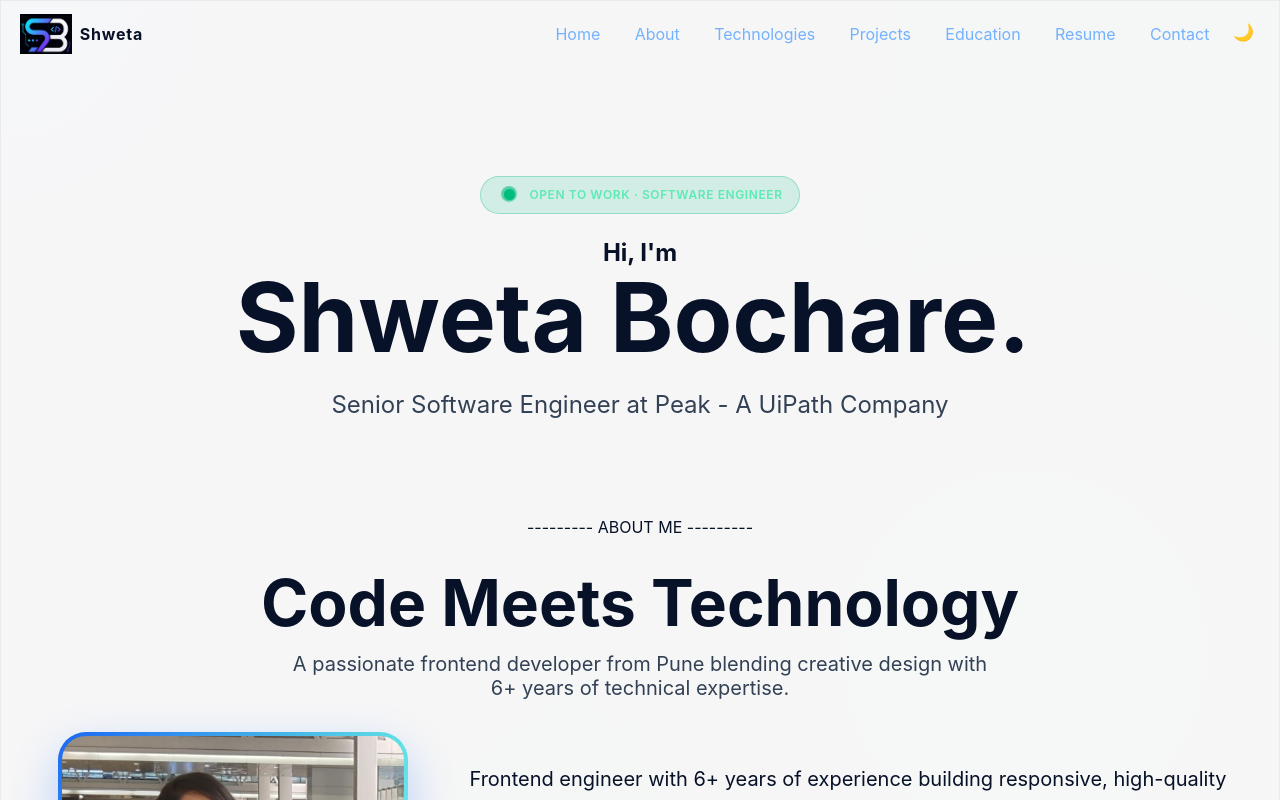
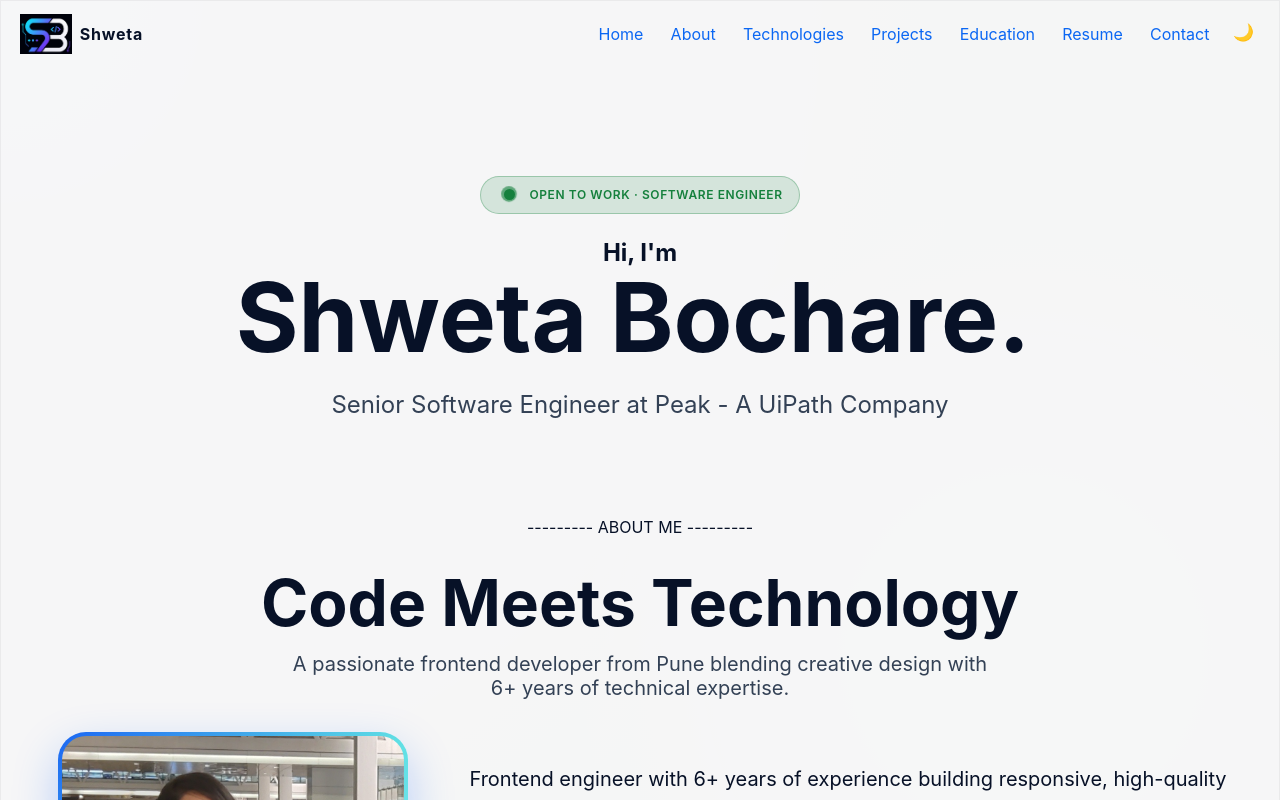
Before and after one commit to sb1197/my-portfolio, a React (Vite) app: page / in a window 1280 px wide. Shown: the top 800 px of the page. Built offline with nearby package versions, Linux system fonts and the light colour scheme.

Commit message:
style: update color scheme across components for consistency

```diff
--- a/src/components/NavHeader.jsx
+++ b/src/components/NavHeader.jsx
@@ -78,9 +78,9 @@ export default function NavHeader() {
             {NAV_LINKS.map(([label, href, icon]) => {
               const content = (
                 <>
-                  <span className="nav-icon" aria-hidden>
+                  {/* <span className="nav-icon" aria-hidden>
                     {icon}
-                  </span>
+                  </span> */}
                   <span className="nav-label">{label}</span>
                 </>
               );
--- a/src/styles/App.css
+++ b/src/styles/App.css
@@ -29,7 +29,7 @@ body {
 }
 
 a {
-  color: #74b1ff;
+  color: #0b67f3;
   text-decoration: none;
 }
 
--- a/src/styles/ContactForm.css
+++ b/src/styles/ContactForm.css
@@ -13,7 +13,7 @@
 
 .contact-eyebrow {
   margin: 0 0 0.9rem;
-  color: #5ee9b5;
+  color: #0b67f3;
   font-size: 0.8rem;
   font-weight: 700;
   letter-spacing: 0.08em;
@@ -64,7 +64,7 @@
 
 .contact-form input:focus,
 .contact-form textarea:focus {
-  border-color: #5ee9b5;
+  border-color: #0b67f3;
   outline: 2px solid rgba(94, 233, 181, 0.25);
   outline-offset: 1px;
 }
@@ -77,7 +77,7 @@
   border: 0;
   border-radius: 6px;
   padding: 0.85rem 1.15rem;
-  background: #5ee9b5;
+  background: #0b67f3;
   color: #08131c;
   font: inherit;
   font-weight: 700;
@@ -88,7 +88,7 @@
 }
 
 .contact-send-button:hover {
-  background: #83f2ca;
+  background: cornflowerblue;
   transform: translateY(-2px);
 }
 
--- a/src/styles/NavHeader.css
+++ b/src/styles/NavHeader.css
@@ -62,7 +62,7 @@
 }
 
 .nav-links li a {
-  color: var(--link-color, #74b1ff);
+  color: var(--link-color, #0b67f3);
   text-decoration: none;
   padding: 0.35rem 0.6rem;
   border-radius: 8px;
--- a/src/styles/ProfileHeader.css
+++ b/src/styles/ProfileHeader.css
@@ -92,6 +92,12 @@
   background-color: color-mix(in oklab, #00bc7d 15%, transparent);
 }
 
+.light-theme .status-indicator {
+  border-color: color-mix(in oklab, #15803d 30%, transparent);
+  color: #15803d;
+  background-color: color-mix(in oklab, #15803d 15%, transparent);
+}
+
 .status-flex {
   position: relative;
   display: inline-flex;
@@ -110,6 +116,11 @@
   background-color: #00bc7d;
   opacity: 0.75;
   animation: ping 1s cubic-bezier(0, 0, 0.2, 1) infinite;
+}
+
+.light-theme .status-ping,
+.light-theme .status-circle {
+  background-color: #15803d;
 }
 
 @keyframes ping {
```
